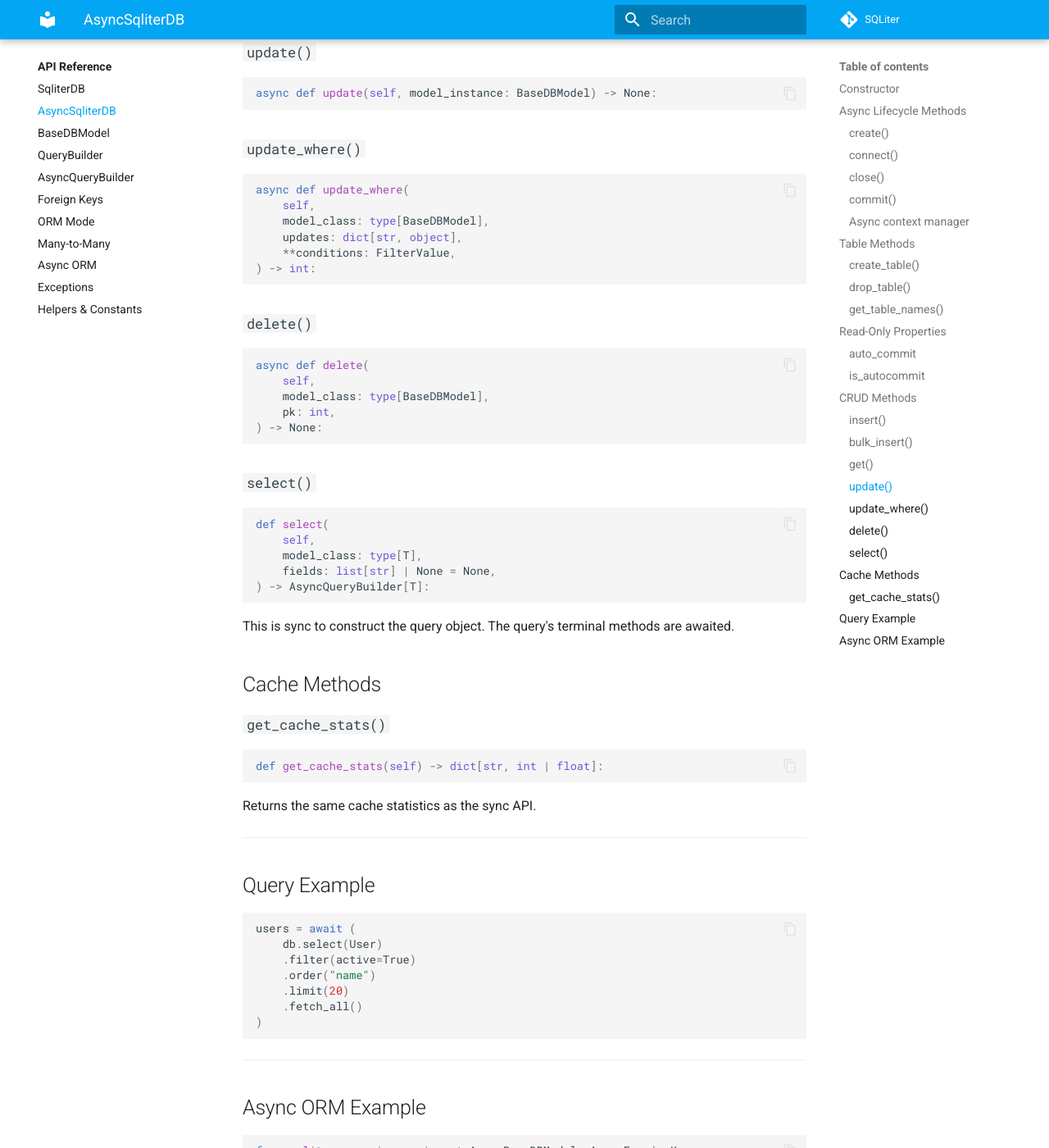
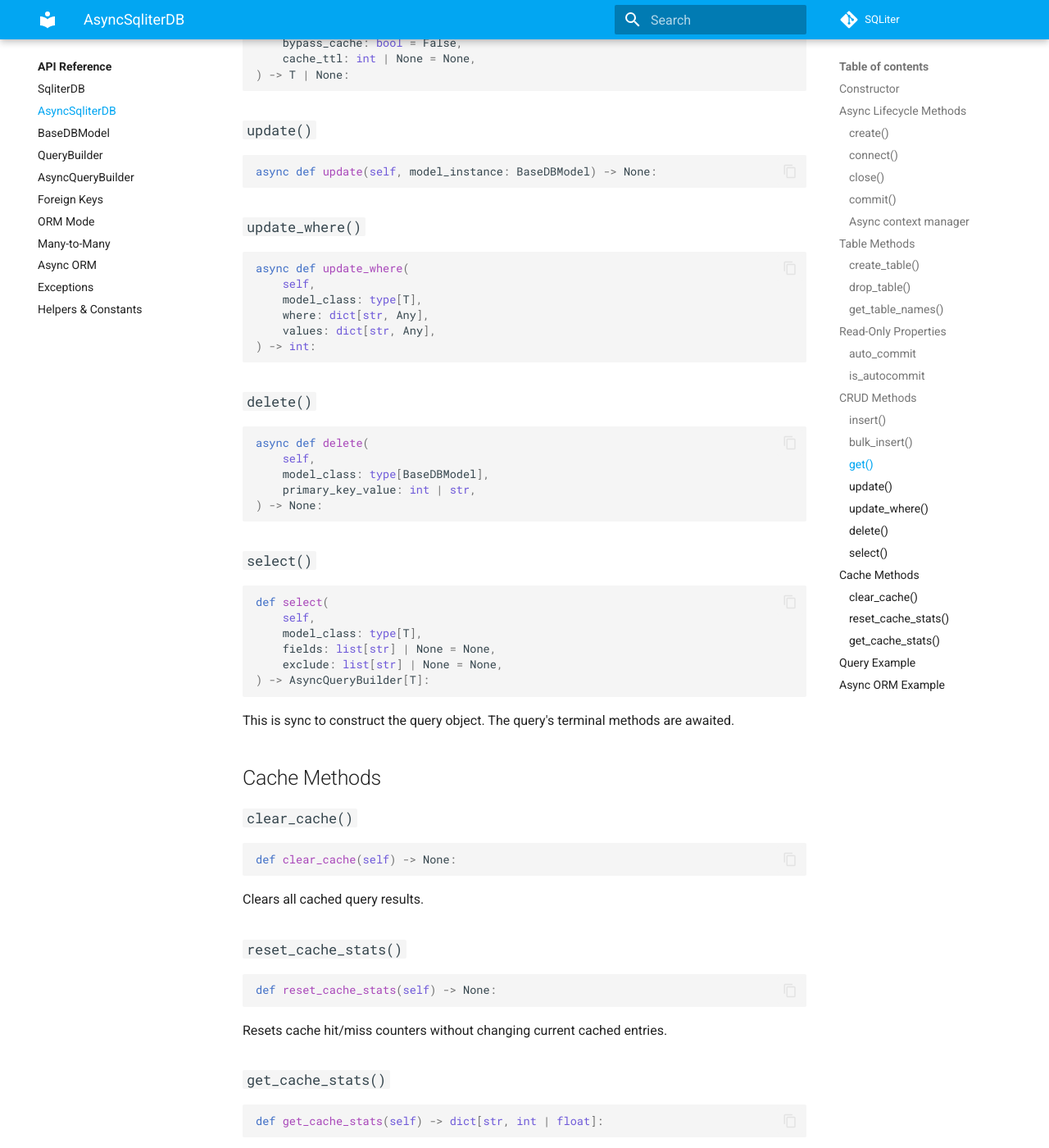
Before and after one commit to seapagan/sqliter-py, an MkDocs documentation site: the page built from docs/api-reference/async-sqliterdb.md, in a window 1280 px wide and 1400 px high, scrolled down 3775 px. Shown: the whole window at 82% size. Built offline with MkDocs 1.6.1 and Material for MkDocs 9.7.7, drawn with Linux system fonts in a browser that asks for light colours; plug-ins that fetch from the network failed and are left out; comment, search, counter and statistics services are not loaded; some of the changed text lies outside the part shown.

Commit message:
fix: align async cache API and docs
Signed-off-by: Grant Ramsay <seapagan@gmail.com>

````diff
--- a/docs/api-reference/async-sqliterdb.md
+++ b/docs/api-reference/async-sqliterdb.md
@@ -167,7 +167,9 @@ async def insert(self, model_instance: T) -> T:
 ```python
 async def bulk_insert(
     self,
-    model_instances: list[T],
+    instances: Sequence[T],
+    *,
+    timestamp_override: bool = False,
 ) -> list[T]:
 ```
 
@@ -177,7 +179,10 @@ async def bulk_insert(
 async def get(
     self,
     model_class: type[T],
-    pk: int,
+    primary_key_value: int,
+    *,
+    bypass_cache: bool = False,
+    cache_ttl: int | None = None,
 ) -> T | None:
 ```
 
@@ -192,9 +197,9 @@ async def update(self, model_instance: BaseDBModel) -> None:
 ```python
 async def update_where(
     self,
-    model_class: type[BaseDBModel],
-    updates: dict[str, object],
-    **conditions: FilterValue,
+    model_class: type[T],
+    where: dict[str, Any],
+    values: dict[str, Any],
 ) -> int:
 ```
 
@@ -204,7 +209,7 @@ async def update_where(
 async def delete(
     self,
     model_class: type[BaseDBModel],
-    pk: int,
+    primary_key_value: int | str,
 ) -> None:
 ```
 
@@ -215,6 +220,7 @@ def select(
     self,
     model_class: type[T],
     fields: list[str] | None = None,
+    exclude: list[str] | None = None,
 ) -> AsyncQueryBuilder[T]:
 ```
 
@@ -222,6 +228,22 @@ This is sync to construct the query object. The query's terminal methods are
 awaited.
 
 ## Cache Methods
+
+### `clear_cache()`
+
+```python
+def clear_cache(self) -> None:
+```
+
+Clears all cached query results.
+
+### `reset_cache_stats()`
+
+```python
+def reset_cache_stats(self) -> None:
+```
+
+Resets cache hit/miss counters without changing current cached entries.
 
 ### `get_cache_stats()`
 
````
Also changed, not shown: docs/api-reference/async-query-builder.md (+3 -1 lines), 2 other files.
